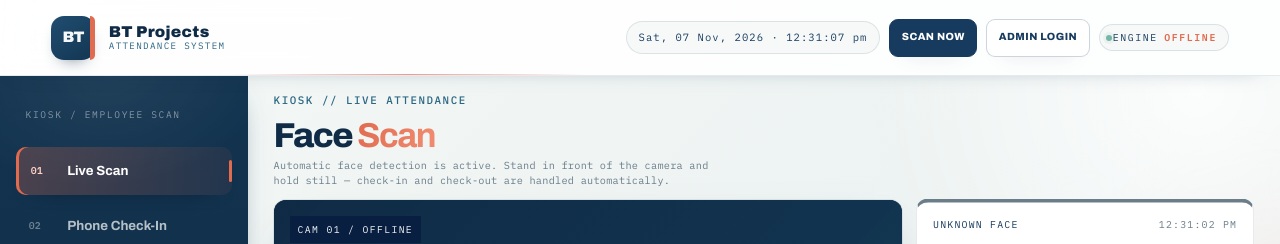
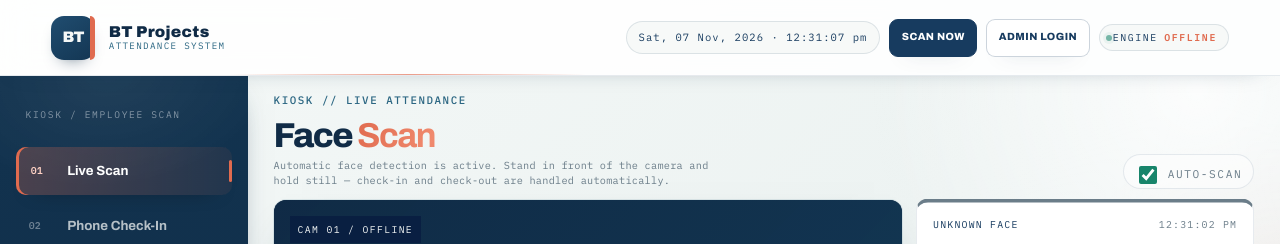
Before and after one commit to Lunatic5202/Attendance-tracker, a React (Vite) app in the folder frontend/: page / in a window 1280 px wide. Shown: the top 244 px of the page. Built offline with nearby package versions, Linux system fonts and the light colour scheme; no server answers; a web font is replaced by a local one.

Commit message:
Keep automatic scan toggle enabled by default

```diff
--- a/frontend/src/pages/Scan.jsx
+++ b/frontend/src/pages/Scan.jsx
@@ -24,6 +24,7 @@ const star = () => new Date().toLocaleTimeString('en-IN', { hour: '2-digit', min
 const IDLE_SLEEP_MS = 30 * 1000
 
 export default function Scan() {
+  const [scanning, setScanning] = useState(true)
   const [asleep, setAsleep] = useState(false)
   const [camError, setCamError] = useState(null)
   const [last, setLast] = useState(null)
@@ -216,23 +217,29 @@ export default function Scan() {
           <h1>Face <b>Scan</b></h1>
           <div className="sub">Automatic face detection is active. Stand in front of the camera and hold still — check-in and check-out are handled automatically.</div>
         </div>
+        <label className="row" style={{ gap: '0.5rem', cursor: 'pointer' }}>
+          <input type="checkbox" checked={scanning} onChange={(e) => setScanning(e.target.checked)} />
+          <span className="mono" style={{ fontSize: '0.7rem', letterSpacing: '0.14em', color: 'var(--muted)' }}>
+            AUTO-SCAN
+          </span>
+        </label>
       </div>
 
       <div className="scan-grid">
         <div className="cam-col">
           <CameraCapture
             ref={camRef}
-            active
-            watch={asleep}
+            active={scanning || asleep}
+            watch={scanning || asleep}
             motionThreshold={0.05}
             onMotion={onMotion}
             onError={setCamError}
-            onBurst={runScan}
+            onBurst={scanning ? runScan : undefined}
             burst={3}
           />
           <div className="cam-caption">
-            <span>AUTOMATIC DETECTION — HOLD STILL</span>
-            <span className="mono">CAM 01 · LIVE</span>
+            <span>{scanning ? 'AUTOMATIC DETECTION — HOLD STILL' : 'AUTO-SCAN PAUSED'}</span>
+            <span className="mono">{scanning ? 'CAM 01 · LIVE' : 'CAM 01 · PAUSED'}</span>
           </div>
 
           {phoneAllowed && (
```
